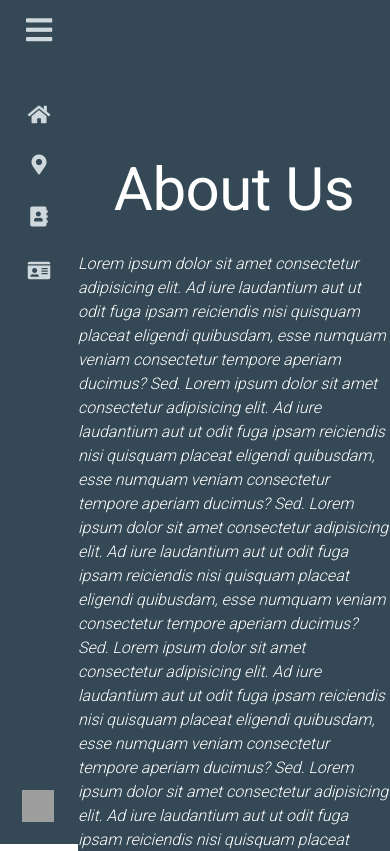
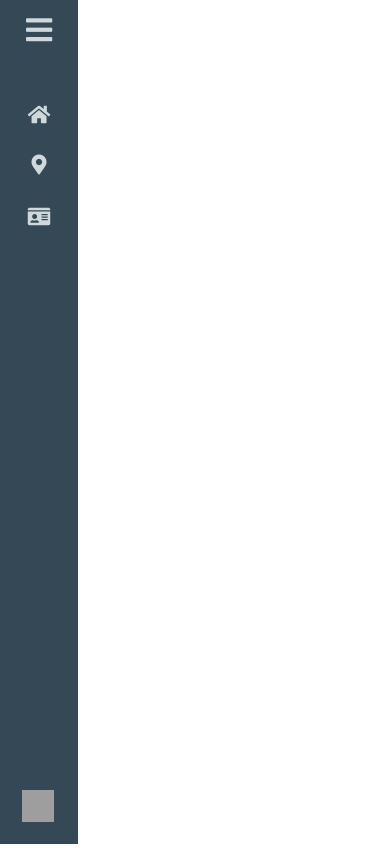
Before and after one commit to Boody2004/mnen-app-new, a Vue app: page /aboutUs in a window 390 px wide. Shown: the top 851 px of the page. Built offline with nearby package versions, Linux system fonts and the light colour scheme; grey boxes are pictures that could not be loaded.

Commit message:
remove AboutUs page

```diff
--- a/src/components/app/SideBar.vue
+++ b/src/components/app/SideBar.vue
@@ -22,14 +22,6 @@
             <a href="/map">
               <i class="fas fa-map-marker-alt"></i>
               <span class="link_name">Map</span>
-            </a>
-          </div>
-        </li>
-        <li>
-          <div class="iocn-link">
-            <a href="/aboutUs">
-              <i class="fas fa-address-book"></i>
-              <span class="link_name">About Us</span>
             </a>
           </div>
         </li>
--- a/src/router/index.ts
+++ b/src/router/index.ts
@@ -3,7 +3,6 @@ import VueRouter, { RouteConfig } from "vue-router";
 import Home from "../views/Home.vue";
 import Admin from "../views/Admin.vue";
 import Map from "../views/Map.vue";
-import AboutUs from "../views/AboutUs.vue";
 import ContactUs from "../views/ContactUs.vue";
 import Inspired from "../views/Inspired.vue";
 
@@ -26,11 +25,6 @@ const routes: Array<RouteConfig> = [
     component: Map,
   },
   {
-    path: "/aboutUs",
-    name: "About Us",
-    component: AboutUs,
-  },
-  {
     path: "/contactUs",
     name: "Contact Us",
     component: ContactUs,
--- a/src/views/AboutUs.vue
+++ /dev/null
@@ -1,83 +0,0 @@
-<template>
-  <section>
-    <div id="title" style="background-color: #344955; padding-top: 10rem">
-      <div class="text-h2 white--text text-center font-weight-regular">
-        About Us
-      </div>
-
-      <p class="p white--text font-weight-light font-italic" style="margin: 0">
-        Lorem ipsum dolor sit amet consectetur adipisicing elit. Ad iure
-        laudantium aut ut odit fuga ipsam reiciendis nisi quisquam placeat
-        eligendi quibusdam, esse numquam veniam consectetur tempore aperiam
-        ducimus? Sed. Lorem ipsum dolor sit amet consectetur adipisicing elit.
-        Ad iure laudantium aut ut odit fuga ipsam reiciendis nisi quisquam
-        placeat eligendi quibusdam, esse numquam veniam consectetur tempore
-        aperiam ducimus? Sed. Lorem ipsum dolor sit amet consectetur adipisicing
-        elit. Ad iure laudantium aut ut odit fuga ipsam reiciendis nisi quisquam
-        placeat eligendi quibusdam, esse numquam veniam consectetur tempore
-        aperiam ducimus? Sed. Lorem ipsum dolor sit amet consectetur adipisicing
-        elit. Ad iure laudantium aut ut odit fuga ipsam reiciendis nisi quisquam
-        placeat eligendi quibusdam, esse numquam veniam consectetur tempore
-        aperiam ducimus? Sed. Lorem ipsum dolor sit amet consectetur adipisicing
-        elit. Ad iure laudantium aut ut odit fuga ipsam reiciendis nisi quisquam
-        placeat eligendi quibusdam, esse numquam veniam consectetur tempore
-        aperiam ducimus? Sed.
-      </p>
-    </div>
-
-    <img
-      style="background-color: #344955; width: 100%"
-      src="https://irp.cdn-website.com/md/dmtmpl/e0c90ee0-3b9e-4c38-8400-9daf4f324bb7/dms3rep/multi/painting_border_hero_image2.svg"
-    />
-
-    <div class="voulunteering-banner d-flex align-center justify-center my-10">
-      <div class="banner-left text-center mx-10">
-        <img
-          style="width: 100%"
-          src="https://res.cloudinary.com/dirbnpgsp/image/upload/v1641918128/Abdelrahman_h46ltt.jpg"
-          alt="voulunteering banner image"
-        />
-      </div>
-      <div class="banner-right mx-10 black--text">
-        <h2 class="text-h4 font-weight-regular py-5">Abd Elrahman Atef</h2>
-        <p class="font-weight-light font-italic">
-          Lorem, ipsum dolor sit amet consectetur adipisicing elit.
-          Reprehenderit totam incidunt quisquam neque ducimus mollitia sapiente,
-          obcaecati repudiandae. Aperiam nulla consequuntur odit sunt eveniet
-          sequi accusamus sint libero maiores dicta?
-        </p>
-      </div>
-    </div>
-
-    <Footer />
-  </section>
-</template>
-
-<script>
-import Footer from "../components/shared/Footer.vue";
-export default {
-  name: "AboutUS",
-  components: { Footer },
-};
-</script>
-
-<style scoped>
-#title {
-  height: 90vh;
-}
-.p {
-  padding: 32px 20%;
-}
-@media (max-width: 768px) {
-  #title {
-    height: 120vh;
-  }
-  .p {
-    padding: 32px 0;
-  }
-  .voulunteering-banner {
-    flex-wrap: wrap;
-    flex-flow: column wrap;
-  }
-}
-</style>
```
